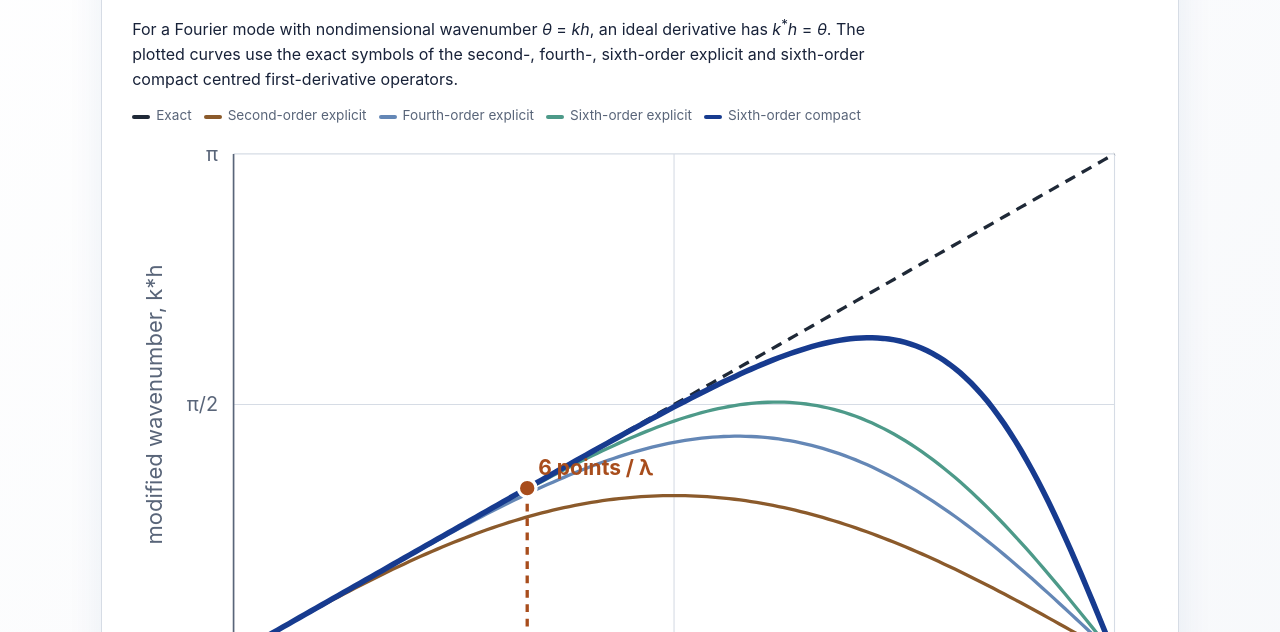
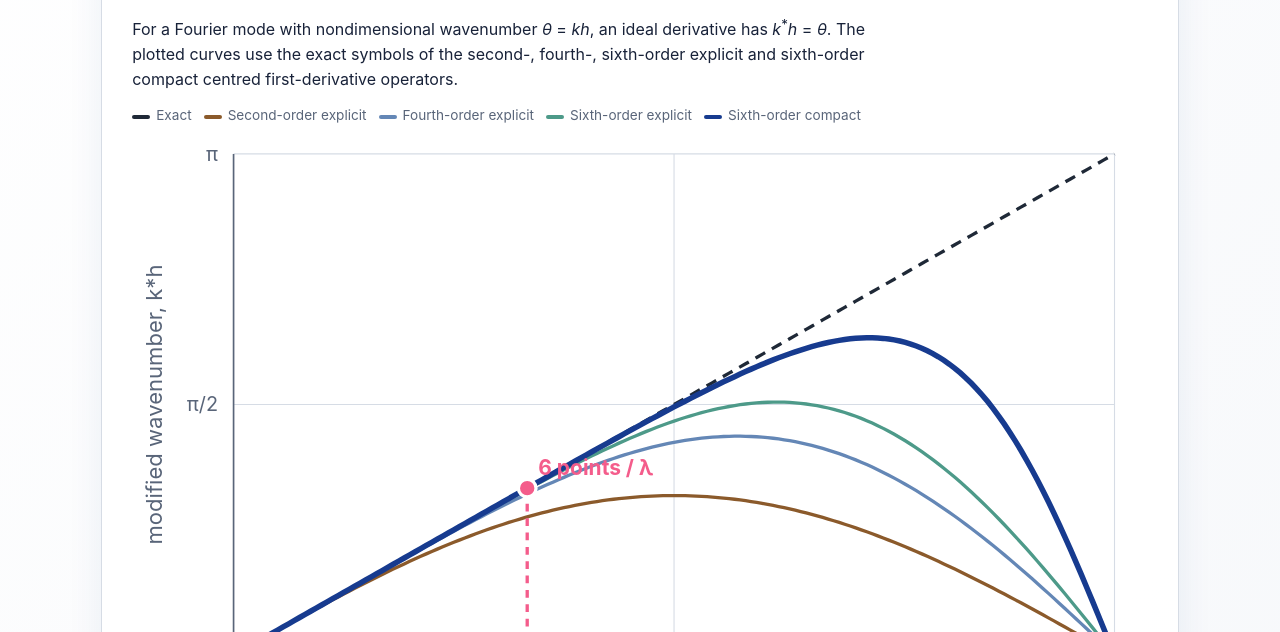
Before and after one commit to zeyveli/iac-2026-iposter, a website: page pages/compact/index.html in a window 1280 px wide. Shown: the part 320-952 px from the top of the page. Drawn offline with Linux system fonts and the light colour scheme.

Commit message:
Update compact page accent color

```diff
--- a/pages/compact/index.html
+++ b/pages/compact/index.html
@@ -114,9 +114,9 @@
 
         const theta = (2 * Math.PI) / pointsPerWavelength;
         const kStar = compactModifiedWavenumber(theta);
-        svg.append(svgEl("line", { x1: x(theta), x2: x(theta), y1: y(0), y2: y(kStar), stroke: "#a84d1c", "stroke-width": 3, "stroke-dasharray": "7 6" }));
-        svg.append(svgEl("circle", { cx: x(theta), cy: y(kStar), r: 8, fill: "#a84d1c", stroke: "white", "stroke-width": 3 }));
-        svg.append(svgEl("text", { x: x(theta) + 10, y: y(kStar) - 12, fill: "#a84d1c", "font-size": 19, "font-weight": 700 }, `${pointsPerWavelength} points / λ`));
+        svg.append(svgEl("line", { x1: x(theta), x2: x(theta), y1: y(0), y2: y(kStar), stroke: "#f45c8b", "stroke-width": 3, "stroke-dasharray": "7 6" }));
+        svg.append(svgEl("circle", { cx: x(theta), cy: y(kStar), r: 8, fill: "#f45c8b", stroke: "white", "stroke-width": 3 }));
+        svg.append(svgEl("text", { x: x(theta) + 10, y: y(kStar) - 12, fill: "#f45c8b", "font-size": 19, "font-weight": 700 }, `${pointsPerWavelength} points / λ`));
       }
 
       function update() {
```
